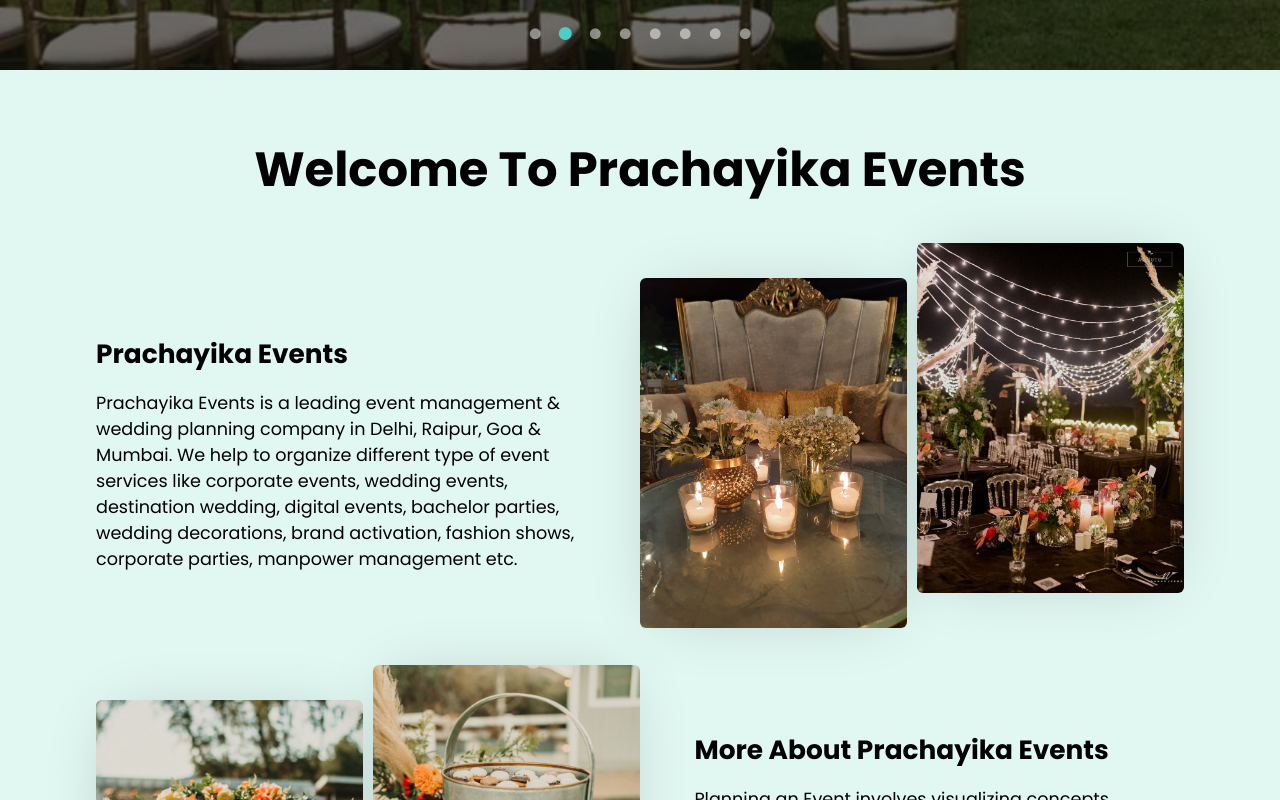
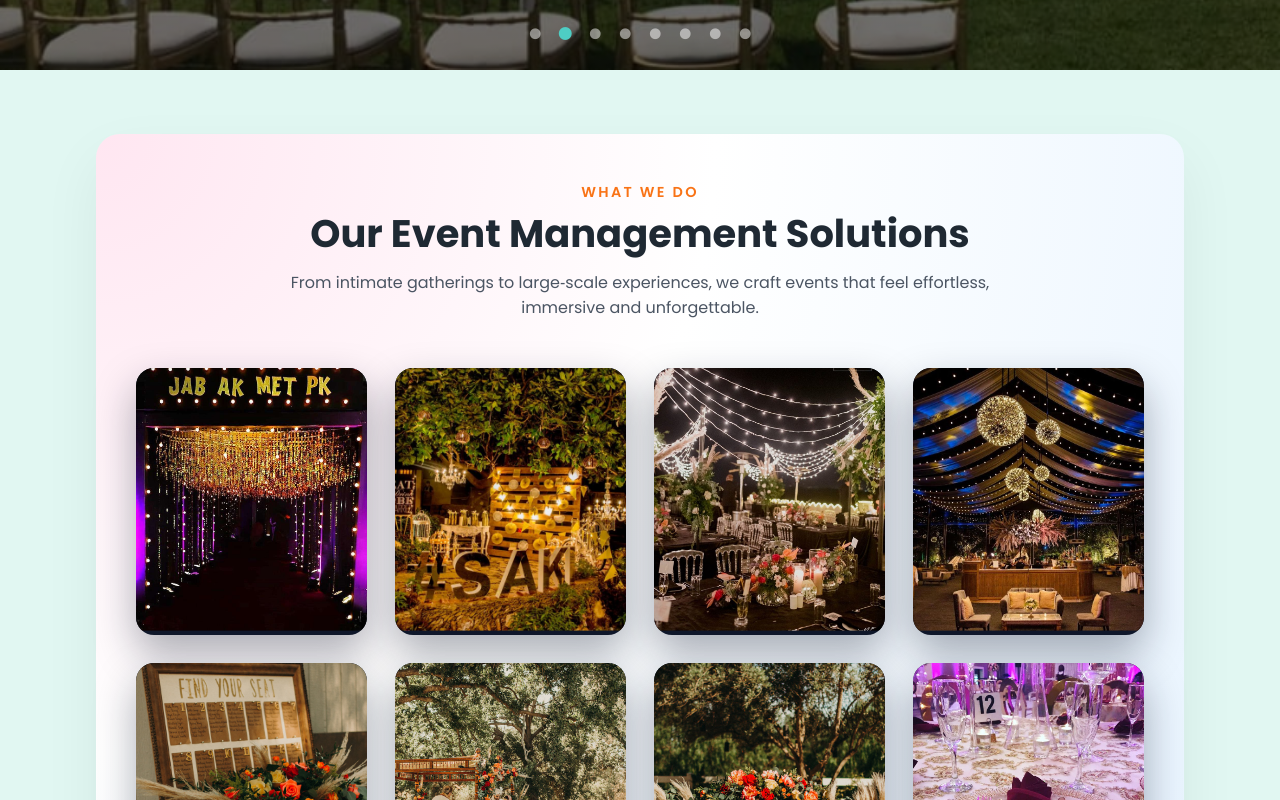
Before and after one commit to RajVeer0407/Prachayika, a React (Create React App) app: page / in a window 1280 px wide. Shown: the part 780-1580 px from the top of the page. Built offline with nearby package versions, Linux system fonts and the light colour scheme.

Commit message:
Fix:[FEATURE] Add “What We Do – Our Event Management Solutions” Section with Interactive Animated Cards #18

```diff
--- /dev/null
+++ b/src/components/WhatWeDo.js
@@ -0,0 +1,106 @@
+import React from "react";
+import "./WhatWeDoStyles.css";
+
+import corporateImg from "../assets/49.jpg";
+import weddingImg from "../assets/54.jpg";
+import concertImg from "../assets/55.jpg";
+import collegeFestImg from "../assets/57.jpg";
+import birthdayImg from "../assets/60.jpg";
+import exhibitionImg from "../assets/63.jpg";
+import brandPromoImg from "../assets/65.jpg";
+import conferenceImg from "../assets/78.jpg";
+
+const whatWeDoItems = [
+  {
+    id: 1,
+    title: "Corporate Events",
+    image: corporateImg,
+    description: "Offsites, launches, award nights and annual days planned end‑to‑end.",
+    cta: "Plan a corporate event",
+  },
+  {
+    id: 2,
+    title: "Weddings",
+    image: weddingImg,
+    description: "From intimate ceremonies to grand destination weddings with curated themes.",
+    cta: "Design my wedding",
+  },
+  {
+    id: 3,
+    title: "Concerts & Live Shows",
+    image: concertImg,
+    description: "High‑energy concerts, artist management and complete stage production.",
+    cta: "Host a concert",
+  },
+  {
+    id: 4,
+    title: "College Fests",
+    image: collegeFestImg,
+    description: "Youth‑centric fests with stages, competitions, décor and crowd engagement.",
+    cta: "Create a college fest",
+  },
+  {
+    id: 5,
+    title: "Birthday Parties",
+    image: birthdayImg,
+    description: "Theme‑based birthdays, kids’ parties and milestone celebrations.",
+    cta: "Celebrate a birthday",
+  },
+  {
+    id: 6,
+    title: "Exhibitions",
+    image: exhibitionImg,
+    description: "Expos, trade fairs and curated stalls with impactful brand experiences.",
+    cta: "Plan an exhibition",
+  },
+  {
+    id: 7,
+    title: "Brand Promotions",
+    image: brandPromoImg,
+    description: "On‑ground activations, roadshows and promo campaigns that stand out.",
+    cta: "Promote my brand",
+  },
+  {
+    id: 8,
+    title: "Conferences",
+    image: conferenceImg,
+    description: "Industry conferences, seminars and meet‑ups with seamless coordination.",
+    cta: "Host a conference",
+  },
+];
+
+const WhatWeDo = () => {
+  return (
+    <section className="what-we-do" aria-labelledby="what-we-do-heading">
+      <div className="what-we-do-header">
+        <p className="what-we-do-eyebrow">What We Do</p>
+        <h2 id="what-we-do-heading" className="what-we-do-title">
+          Our Event Management Solutions
+        </h2>
+        <p className="what-we-do-subtitle">
+          From intimate gatherings to large‑scale experiences, we craft events that feel effortless, immersive and
+          unforgettable.
+        </p>
+      </div>
+
+      <div className="what-we-do-grid">
+        {whatWeDoItems.map((item) => (
+          <article key={item.id} className="what-card">
+            <div className="what-card-media">
+              <img src={item.image} alt={item.title} loading="lazy" />
+              <div className="what-card-overlay">
+                <h3>{item.title}</h3>
+                <p>{item.description}</p>
+                <button type="button" className="what-card-btn">
+                  {item.cta}
+                </button>
+              </div>
+            </div>
+          </article>
+        ))}
+      </div>
+    </section>
+  );
+};
+
+export default WhatWeDo;
--- /dev/null
+++ b/src/components/WhatWeDoStyles.css
@@ -0,0 +1,204 @@
+.what-we-do {
+  margin: 4rem 6rem;
+  padding: 3rem 2.5rem;
+  border-radius: 24px;
+  background: radial-gradient(circle at top left, #ffe6f1 0, #fff 45%, #e6f3ff 100%);
+  box-shadow: 0 24px 60px rgba(0, 0, 0, 0.06);
+}
+
+.what-we-do-header {
+  max-width: 720px;
+  margin: 0 auto 3rem auto;
+  text-align: center;
+  color: #1f2933;
+}
+
+.what-we-do-eyebrow {
+  font-size: 0.9rem;
+  text-transform: uppercase;
+  letter-spacing: 0.16em;
+  font-weight: 600;
+  color: #f97316;
+  margin-bottom: 0.5rem;
+}
+
+.what-we-do-title {
+  font-size: 2.4rem;
+  line-height: 1.2;
+  margin-bottom: 0.8rem;
+}
+
+.what-we-do-subtitle {
+  font-size: 1rem;
+  color: #4b5563;
+}
+
+.what-we-do-grid {
+  display: grid;
+  grid-template-columns: repeat(4, minmax(0, 1fr));
+  gap: 1.75rem;
+}
+
+.what-card {
+  position: relative;
+  border-radius: 18px;
+  overflow: hidden;
+  background: #0f172a;
+  box-shadow: 0 18px 40px rgba(15, 23, 42, 0.35);
+  cursor: pointer;
+  transform: translateY(0) scale(1);
+  transition:
+    transform 0.35s ease,
+    box-shadow 0.35s ease,
+    border-color 0.35s ease;
+}
+
+.what-card::before {
+  content: "";
+  position: absolute;
+  inset: -40%;
+  background: conic-gradient(
+    from 200deg,
+    rgba(249, 115, 22, 0.25),
+    rgba(59, 130, 246, 0.25),
+    rgba(16, 185, 129, 0.25),
+    rgba(249, 115, 22, 0.25)
+  );
+  opacity: 0;
+  transition: opacity 0.4s ease;
+  transform: translate3d(0, 0, 0);
+}
+
+.what-card:hover {
+  transform: translateY(-10px) scale(1.02);
+  box-shadow: 0 26px 70px rgba(15, 23, 42, 0.5);
+}
+
+.what-card:hover::before {
+  opacity: 1;
+}
+
+.what-card-media {
+  position: relative;
+  border-radius: 16px;
+  overflow: hidden;
+  isolation: isolate;
+}
+
+.what-card-media img {
+  width: 100%;
+  height: 260px;
+  object-fit: cover;
+  transform: scale(1.02);
+  transition:
+    transform 0.5s ease,
+    filter 0.5s ease;
+}
+
+.what-card:hover .what-card-media img {
+  transform: scale(1.08);
+  filter: brightness(0.75) saturate(1.1);
+}
+
+.what-card-overlay {
+  position: absolute;
+  inset: 0;
+  display: flex;
+  flex-direction: column;
+  justify-content: flex-end;
+  padding: 1.5rem 1.6rem 1.7rem;
+  background: linear-gradient(
+    to top,
+    rgba(15, 23, 42, 0.92),
+    rgba(15, 23, 42, 0.7),
+    transparent 60%
+  );
+  color: #f9fafb;
+  opacity: 0;
+  transform: translateY(14px);
+  transition:
+    opacity 0.35s ease,
+    transform 0.35s ease;
+}
+
+.what-card:hover .what-card-overlay {
+  opacity: 1;
+  transform: translateY(0);
+}
+
+.what-card-overlay h3 {
+  font-size: 1.25rem;
+  margin-bottom: 0.45rem;
+}
+
+.what-card-overlay p {
+  font-size: 0.9rem;
+  line-height: 1.5;
+  color: #e5e7eb;
+  margin-bottom: 0.85rem;
+}
+
+.what-card-btn {
+  align-self: flex-start;
+  padding: 0.5rem 1.1rem;
+  border-radius: 999px;
+  border: none;
+  font-size: 0.85rem;
+  font-weight: 500;
+  letter-spacing: 0.03em;
+  text-transform: uppercase;
+  color: #0f172a;
+  background: linear-gradient(135deg, #f97316, #facc15);
+  cursor: pointer;
+  box-shadow: 0 10px 25px rgba(249, 115, 22, 0.5);
+  transform: translateY(2px);
+  transition:
+    transform 0.25s ease,
+    box-shadow 0.25s ease;
+}
+
+.what-card-btn:hover {
+  transform: translateY(0);
+  box-shadow: 0 14px 30px rgba(249, 115, 22, 0.65);
+}
+
+@media screen and (max-width: 1200px) {
+  .what-we-do {
+    margin: 3.5rem 3.5rem;
+    padding: 2.5rem 2rem;
+  }
+
+  .what-we-do-grid {
+    grid-template-columns: repeat(3, minmax(0, 1fr));
+  }
+}
+
+@media screen and (max-width: 900px) {
+  .what-we-do {
+    margin: 3rem 2.25rem;
+    padding: 2.25rem 1.75rem;
+  }
+
+  .what-we-do-grid {
+    grid-template-columns: repeat(2, minmax(0, 1fr));
+  }
+}
+
+@media screen and (max-width: 650px) {
+  .what-we-do {
+    margin: 2.5rem 1.5rem;
+    padding: 2rem 1.4rem;
+  }
+
+  .what-we-do-title {
+    font-size: 1.8rem;
+  }
+
+  .what-we-do-grid {
+    grid-template-columns: repeat(1, minmax(0, 1fr));
+  }
+
+  .what-card-media img {
+    height: 230px;
+  }
+}
--- a/src/routes/Home.js
+++ b/src/routes/Home.js
@@ -7,6 +7,7 @@
 import Slider from "../components/Slider";
 import Navigation from "../components/Navigation/Navigation";
 import TopBar from "../components/TopBar";
+import WhatWeDo from "../components/WhatWeDo";
 
 function Home () {
     return(
@@ -24,6 +25,7 @@
         btnClass="show"
         />    */}
         <Slider/>
+        <WhatWeDo/>
         <Content/>
         <Events/>
         <Footer/>
```
